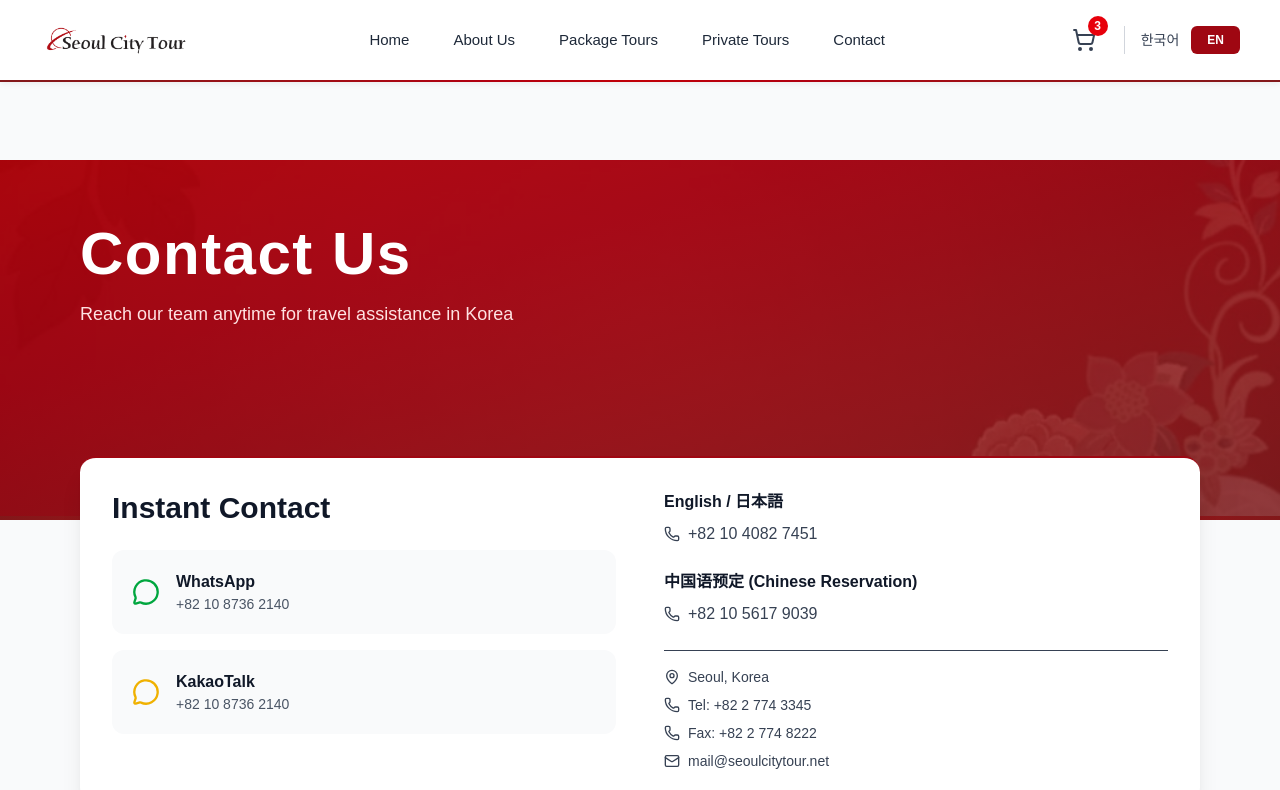
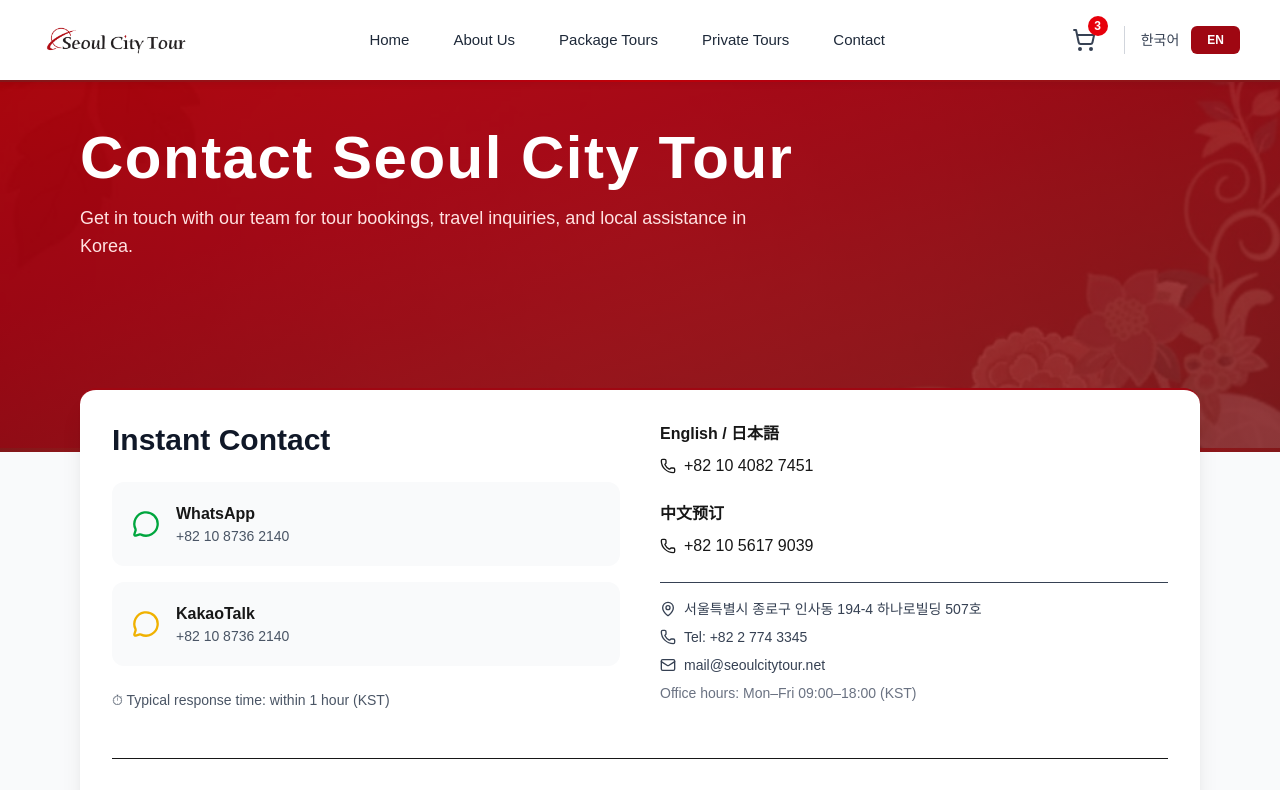
Before and after one commit to hdachan/myseosite, a Next.js app: page /en/contact in a window 1280 px wide. Shown: the top 790 px of the page. Built offline with nearby package versions, Linux system fonts and the light colour scheme.

Commit message:
20251223 SEO작업 faq,contact

```diff
--- a/src/app/en/contact/page.tsx
+++ b/src/app/en/contact/page.tsx
@@ -1,48 +1,121 @@
 import React from "react";
-import { Phone, Mail, MapPin, MessageCircle } from "lucide-react";
+import Image from "next/image";
+import type { Metadata } from "next";
+import { Phone, Mail, MapPin, MessageCircle, ArrowRight } from "lucide-react";
+
+/* ==============================
+   SEO Metadata
+============================== */
+export const metadata: Metadata = {
+  title: "Contact Seoul City Tour | WhatsApp, Kakao & Travel Support",
+  description:
+    "Contact Seoul City Tour for bookings and travel assistance in Korea. Reach us via WhatsApp, KakaoTalk, phone, or email. Fast response and multilingual support available.",
+  alternates: {
+    canonical: "https://yourdomain.com/en/contact",
+  },
+  robots: {
+    index: true,
+    follow: true,
+  },
+};
+
+/* ==============================
+   Structured Data (Schema)
+============================== */
+const structuredData = {
+  "@context": "https://schema.org",
+  "@type": ["Organization", "LocalBusiness"],
+  name: "Seoul City Tour",
+  url: "https://yourdomain.com",
+  logo: "https://yourdomain.com/images/logo.png",
+  email: "mail@seoulcitytour.net",
+  telephone: "+82-2-774-3345",
+  address: {
+    "@type": "PostalAddress",
+    streetAddress: "서울특별시 종로구 인사동 194-4 하나로빌딩 507호",
+    addressLocality: "Seoul",
+    addressRegion: "Jongno-gu",
+    addressCountry: "KR",
+  },
+  openingHours: "Mo-Fr 09:00-18:00",
+  contactPoint: [
+    {
+      "@type": "ContactPoint",
+      contactType: "customer support",
+      telephone: "+82-10-8736-2140",
+      availableLanguage: ["English", "Korean"],
+    },
+    {
+      "@type": "ContactPoint",
+      contactType: "Japanese support",
+      telephone: "+82-10-4082-7451",
+      availableLanguage: ["Japanese"],
+    },
+    {
+      "@type": "ContactPoint",
+      contactType: "Chinese support",
+      telephone: "+82-10-5617-9039",
+      availableLanguage: ["Chinese"],
+    },
+  ],
+};
 
 export default function ContactPage() {
   return (
-    <div className="min-h-screen bg-gray-50 pt-24">
-      {/* Hero Section */}
-      <div className="relative pb-32">
-        <div
-          className="absolute inset-0 bg-cover bg-center"
-          style={{ backgroundImage: "url('/images/background_korea_pt2.jpg')" }}
-        />
+    <main className="min-h-screen bg-gray-50 pt-0">
+      {/* ===== Structured Data Injection ===== */}
+      <script
+        type="application/ld+json"
+        dangerouslySetInnerHTML={{ __html: JSON.stringify(structuredData) }}
+      />
+
+      {/* ================= Hero Section (원래 비율 유지) ================= */}
+      <header className="relative pb-32">
+        <div className="absolute inset-0">
+          <Image
+            src="/images/background_korea_pt2.jpg"
+            alt="Seoul City skyline background"
+            fill
+            priority
+            className="object-cover"
+          />
+        </div>
+
         <div className="absolute inset-0 bg-gradient-to-br from-red-700/80 via-red-800/80 to-red-900/80" />
 
-        <div className="max-w-6xl mx-auto px-4 py-12 md:py-16 relative">
-          <h1 className="text-4xl md:text-5xl lg:text-6xl font-bold text-white mb-3 md:mb-4 tracking-wide">
-            Contact Us
+        <div className="relative z-10 max-w-6xl mx-auto px-4 py-12 md:py-16">
+          <h1 className="text-4xl md:text-5xl lg:text-6xl font-bold text-white mb-4 tracking-wide">
+            Contact Seoul City Tour
           </h1>
           <p className="text-red-100 text-base md:text-lg max-w-2xl">
-            Reach our team anytime for travel assistance in Korea
+            Get in touch with our team for tour bookings, travel inquiries, and
+            local assistance in Korea.
           </p>
         </div>
 
         <div className="absolute bottom-0 left-0 right-0 h-1 bg-gradient-to-r from-red-900 via-red-600 to-red-900" />
-      </div>
+      </header>
 
-      {/* Contact Overview - Overlapping */}
-      <div className="max-w-6xl mx-auto px-4 -mt-16 relative z-10 pb-16">
+      {/* ================= Contact Content ================= */}
+      <section className="max-w-6xl mx-auto px-4 -mt-16 relative z-10 pb-16">
         <div className="bg-white rounded-2xl shadow-xl p-6 md:p-8 border-t-2 border-red-800">
-          <div className="grid md:grid-cols-2 gap-8 md:gap-12">
-            {/* Instant Contact */}
-            <div>
+          <div className="grid md:grid-cols-2 gap-10">
+            {/* ===== Instant Contact ===== */}
+            <section>
               <h2 className="text-2xl md:text-3xl font-bold text-gray-900 mb-6">
                 Instant Contact
               </h2>
 
               <div className="space-y-4">
                 <a
-                  href="https://api.whatsapp.com/message/WAPNAALNN7UUL1?autoload=1&app_absent=0"
+                  href="https://api.whatsapp.com/message/WAPNAALNN7UUL1"
                   target="_blank"
+                  rel="noopener noreferrer"
                   className="flex items-center gap-4 p-5 rounded-xl bg-gray-50 hover:bg-white hover:shadow-lg transition"
                 >
                   <MessageCircle className="w-7 h-7 text-green-600" />
                   <div>
-                    <p className="font-bold text-gray-900">WhatsApp</p>
+                    <p className="font-bold">WhatsApp</p>
                     <p className="text-sm text-gray-600">+82 10 8736 2140</p>
                   </div>
                 </a>
@@ -50,59 +123,75 @@
                 <a
                   href="https://qr.kakao.com/talk/_MUOV7whPhIbnJ4Kx6NszOwhnTo-"
                   target="_blank"
+                  rel="noopener noreferrer"
                   className="flex items-center gap-4 p-5 rounded-xl bg-gray-50 hover:bg-white hover:shadow-lg transition"
                 >
                   <MessageCircle className="w-7 h-7 text-yellow-500" />
                   <div>
-                    <p className="font-bold text-gray-900">KakaoTalk</p>
+                    <p className="font-bold">KakaoTalk</p>
                     <p className="text-sm text-gray-600">+82 10 8736 2140</p>
                   </div>
                 </a>
               </div>
-            </div>
 
-            {/* Language / Office */}
-            <div className="space-y-6">
+              <p className="mt-6 text-sm text-gray-600">
+                ⏱ Typical response time: within 1 hour (KST)
+              </p>
+            </section>
+
+            {/* ===== Office & Address ===== */}
+            <section className="space-y-6">
               <div>
-                <p className="font-bold text-gray-900 mb-2">English / 日本語</p>
-                <p className="flex items-center gap-2 text-gray-700">
+                <p className="font-bold mb-2">English / 日本語</p>
+                <p className="flex items-center gap-2">
                   <Phone className="w-4 h-4" />
                   +82 10 4082 7451
                 </p>
               </div>
 
               <div>
-                <p className="font-bold text-gray-900 mb-2">
-                  中国语预定 (Chinese Reservation)
-                </p>
-                <p className="flex items-center gap-2 text-gray-700">
+                <p className="font-bold mb-2">中文预订</p>
+                <p className="flex items-center gap-2">
                   <Phone className="w-4 h-4" />
                   +82 10 5617 9039
                 </p>
               </div>
 
-              <div className="pt-4 border-t space-y-2 text-sm text-gray-700">
+              <address className="not-italic text-sm text-gray-700 space-y-2 border-t pt-4">
                 <p className="flex items-center gap-2">
                   <MapPin className="w-4 h-4" />
-                  Seoul, Korea
+                  서울특별시 종로구 인사동 194-4 하나로빌딩 507호
                 </p>
                 <p className="flex items-center gap-2">
                   <Phone className="w-4 h-4" />
                   Tel: +82 2 774 3345
                 </p>
                 <p className="flex items-center gap-2">
-                  <Phone className="w-4 h-4" />
-                  Fax: +82 2 774 8222
-                </p>
-                <p className="flex items-center gap-2">
                   <Mail className="w-4 h-4" />
                   mail@seoulcitytour.net
                 </p>
-              </div>
-            </div>
+                <p className="text-gray-500">
+                  Office hours: Mon–Fri 09:00–18:00 (KST)
+                </p>
+              </address>
+            </section>
+          </div>
+
+          {/* ===== Booking CTA ===== */}
+          <div className="mt-12 pt-8 border-t text-center">
+            <p className="text-lg font-semibold mb-4">
+              Ready to book your tour in Korea?
+            </p>
+            <a
+              href="/en/tours"
+              className="inline-flex items-center gap-2 px-6 py-3 rounded-full bg-red-700 text-white hover:bg-red-800 transition"
+            >
+              View Tour Packages
+              <ArrowRight className="w-4 h-4" />
+            </a>
           </div>
         </div>
-      </div>
-    </div>
+      </section>
+    </main>
   );
 }
--- /dev/null
+++ b/src/app/en/faq/FAQClient.tsx
@@ -0,0 +1,53 @@
+"use client";
+
+import { useState } from "react";
+import { ChevronDown } from "lucide-react";
+
+type FAQItem = {
+  question: string;
+  answer: string;
+};
+
+export default function FAQClient({ faqData }: { faqData: FAQItem[] }) {
+  const [openIndex, setOpenIndex] = useState<number | null>(0);
+
+  return (
+    <section className="space-y-4">
+      {faqData.map((faq, index) => {
+        const isOpen = openIndex === index;
+
+        return (
+          <div
+            key={index}
+            className="bg-white border border-gray-200 rounded-xl overflow-hidden transition-shadow hover:shadow-sm"
+          >
+            <button
+              onClick={() => setOpenIndex(isOpen ? null : index)}
+              className="w-full flex items-center justify-between px-6 py-5 text-left"
+              aria-expanded={isOpen}
+            >
+              <span className="font-medium text-gray-900">{faq.question}</span>
+              <ChevronDown
+                className={`w-5 h-5 text-gray-500 transition-transform duration-300 ${
+                  isOpen ? "rotate-180" : ""
+                }`}
+              />
+            </button>
+
+            <div
+              className={`grid transition-all duration-300 ease-in-out ${
+                isOpen
+                  ? "grid-rows-[1fr] opacity-100"
+                  : "grid-rows-[0fr] opacity-0"
+              }`}
+            >
+              <div className="overflow-hidden px-6 pb-6 text-gray-600 text-sm leading-relaxed">
+                {faq.answer}
+              </div>
+            </div>
+          </div>
+        );
+      })}
+    </section>
+  );
+}
--- a/src/app/en/faq/page.tsx
+++ b/src/app/en/faq/page.tsx
@@ -1,149 +1,145 @@
-"use client";
+// src/app/en/faq/page.tsx
+import { Metadata } from "next";
+import FAQClient from "./FAQClient";
 
-import { useState } from "react";
-import Link from "next/link";
-import { ChevronDown } from "lucide-react";
+// ==============================
+// SEO Metadata (hreflang + canonical 포함)
+// ==============================
+export const metadata: Metadata = {
+  title: "Seoul City Tours FAQ 2025 – Booking, Prices, Solo & Private Tours",
+  description:
+    "Answers to frequently asked questions about Seoul city tours: last-minute booking, solo travelers, group size, languages (English/Japanese/Chinese), pickup locations, cancellation, refunds, and more.",
 
-const faqs = [
+  alternates: {
+    canonical: "https://yourdomain.com/en/faq",
+    languages: {
+      en: "https://yourdomain.com/en/faq",
+      ja: "https://yourdomain.com/ja/faq",
+      zh: "https://yourdomain.com/zh/faq",
+      "x-default": "https://yourdomain.com/en/faq",
+    },
+  },
+
+  robots: {
+    index: true,
+    follow: true,
+  },
+};
+
+// ==============================
+// FAQ CONTENT (SEO + UI SOURCE)
+// ==============================
+const faqData = [
   {
-    question: "How late can I book a tour?",
-    answer: (
-      <>
-        You can book the tour <strong>up to 5 hours before departure</strong>,
-        subject to availability.
-        <br />
-        <br />
-        Some tours may close earlier if all seats are filled, so we recommend
-        booking in advance whenever possible.
-      </>
-    ),
+    question: "How late can I book a Seoul city tour?",
+    answer:
+      "Seoul city tours can be booked up to a minimum of 5 hours before the tour start time, subject to availability.",
   },
   {
-    question: "Can I join the tour as a solo traveler?",
-    answer: (
-      <>
-        Yes, <strong>solo travelers are always welcome</strong>.
-        <br />
-        <br />
-        Each tour has a minimum participant requirement. As long as that minimum
-        is met, you can join the tour even if you are traveling alone.
-        <ul className="mt-3 list-disc list-inside space-y-1">
-          <li>
-            <strong>Minimum 1 participant</strong>: Always available
-          </li>
-          <li>
-            <strong>Minimum 3 participants</strong>: You can join if other
-            guests are already booked
-          </li>
-        </ul>
-      </>
-    ),
+    question: "Can I join a Seoul tour as a solo traveler?",
+    answer:
+      "Yes, solo travelers are welcome to join our Seoul tours. Each tour has a minimum participant requirement. " +
+      "If the minimum is met, you can join even as a solo traveler. " +
+      "For example, tours with a minimum of 1 participant are always available, " +
+      "while tours with a minimum of 3 participants are available if another group has already booked.",
   },
   {
-    question: "What languages are available for the tour?",
-    answer: (
-      <>
-        Our tours are available in{" "}
-        <strong>English, Japanese, and Chinese</strong>.
-        <ul className="mt-3 list-disc list-inside space-y-1">
-          <li>
-            <strong>English tours</strong>: No minimum participant requirement
-          </li>
-          <li>
-            <strong>Japanese & Chinese tours</strong>: Available with a minimum
-            of 4 participants
-          </li>
-        </ul>
-        <p className="mt-2 text-sm text-gray-500">
-          Language availability may vary depending on the tour.
-        </p>
-      </>
-    ),
+    question: "What languages are available for Seoul city tours?",
+    answer:
+      "Seoul city tours are conducted in English, Japanese, and Chinese. " +
+      "Please note that Japanese and Chinese tours require a minimum of 4 participants.",
   },
   {
-    question: "How can I book a tour?",
-    answer: (
-      <>
-        You can book a tour using any of the following methods:
-        <ul className="mt-3 space-y-2">
-          <li>• Online booking via the tour product page</li>
-          <li>• Email: mail@seoulcitytour.net</li>
-          <li>• WhatsApp / KakaoTalk (English): +82 10-8736-2140</li>
-          <li>• KakaoTalk (Japanese): +82 10-4767-7451</li>
-          <li>• Viber (English): +82 10-8736-2140</li>
-        </ul>
-      </>
-    ),
+    question: "Where is the meeting point for Seoul city tours?",
+    answer:
+      "Meeting points vary depending on the tour. Most Seoul city tours start from major hotels in downtown Seoul, " +
+      "popular subway stations, or designated landmarks. " +
+      "The exact meeting point will be provided in your booking confirmation email.",
+  },
+  {
+    question: "Is hotel pickup included in Seoul city tours?",
+    answer:
+      "Hotel pickup is available for selected Seoul city tours. " +
+      "Some tours require participants to meet at a central meeting point. " +
+      "Please check the tour details or contact us in advance to confirm pickup availability.",
+  },
+  {
+    question: "What is your cancellation and refund policy?",
+    answer:
+      "Cancellations made at least 24 hours before the tour start time are eligible for a full refund. " +
+      "Cancellations made less than 24 hours before departure or no-shows are non-refundable. " +
+      "Refund policies may vary depending on the tour, so please review the specific tour terms before booking.",
+  },
+  {
+    question: "How can I book a Seoul city tour?",
+    answer:
+      "You can book a Seoul city tour through our website, by email, or via messaging apps. " +
+      "Email: mail@seoulcitytour.net. " +
+      "WhatsApp or KakaoTalk (English): +82 10 8736 2140. " +
+      "Viber: +82 10 8736 2140. " +
+      "KakaoTalk (Japanese): +82 10 4767 7451.",
   },
 ];
 
+// ==============================
+// FAQ Schema (JSON-LD for Google)
+// ==============================
+const faqSchema = {
+  "@context": "https://schema.org",
+  "@type": "FAQPage",
+  mainEntity: faqData.map((faq) => ({
+    "@type": "Question",
+    name: faq.question,
+    acceptedAnswer: {
+      "@type": "Answer",
+      text: faq.answer,
+    },
+  })),
+};
+
 export default function FAQPage() {
-  const [openIndex, setOpenIndex] = useState<number | null>(0);
-
   return (
     <main className="min-h-screen bg-gray-50 pt-24">
+      {/* FAQ Structured Data */}
+      <script
+        type="application/ld+json"
+        dangerouslySetInnerHTML={{ __html: JSON.stringify(faqSchema) }}
+      />
+
       <div className="max-w-4xl mx-auto px-6 py-16">
         {/* Header */}
         <header className="text-center mb-16">
           <h1 className="text-3xl md:text-4xl font-bold text-gray-900 mb-4">
-            Frequently Asked Questions
+            Seoul City Tour – Frequently Asked Questions
           </h1>
           <p className="text-gray-600 max-w-2xl mx-auto">
-            Everything you need to know before joining our tours in Seoul.
+            Everything you need to know before booking a Seoul city tour in
+            Korea.
           </p>
         </header>
 
-        {/* FAQ Accordion */}
-        <section className="space-y-4">
-          {faqs.map((faq, index) => {
-            const isOpen = openIndex === index;
+        {/* FAQ UI */}
+        <FAQClient faqData={faqData} />
 
-            return (
-              <div
-                key={index}
-                className="bg-white border border-gray-200 rounded-xl overflow-hidden transition-shadow hover:shadow-sm"
-              >
-                <button
-                  onClick={() => setOpenIndex(isOpen ? null : index)}
-                  className="w-full flex items-center justify-between px-6 py-5 text-left"
-                >
-                  <span className="font-medium text-gray-900">
-                    {faq.question}
-                  </span>
-                  <ChevronDown
-                    className={`w-5 h-5 text-gray-500 transition-transform duration-300 ${
-                      isOpen ? "rotate-180" : ""
-                    }`}
-                  />
-                </button>
-
-                <div
-                  className={`grid transition-all duration-300 ease-in-out ${
-                    isOpen
-                      ? "grid-rows-[1fr] opacity-100"
-                      : "grid-rows-[0fr] opacity-0"
-                  }`}
-                >
-                  <div className="overflow-hidden px-6 pb-6 text-gray-600 text-sm leading-relaxed">
-                    {faq.answer}
-                  </div>
-                </div>
-              </div>
-            );
-          })}
-        </section>
-
-        {/* CTA */}
-        <div className="mt-20 text-center">
-          <p className="text-gray-600 mb-4">
-            Still have questions? We’re happy to help.
+        {/* CTA Section */}
+        <div className="mt-20 text-center space-y-6">
+          <p className="text-gray-600">
+            Ready to explore Seoul with a guided city tour?
           </p>
-          <Link
-            href="/en/contact"
-            className="inline-flex items-center justify-center rounded-full bg-gray-900 px-8 py-3 text-sm font-medium text-white hover:bg-gray-800 transition"
-          >
-            Contact Us
-          </Link>
+          <div className="flex flex-col sm:flex-row gap-4 justify-center">
+            <a
+              href="/en/package"
+              className="inline-flex items-center justify-center rounded-full bg-red-700 px-8 py-3 text-sm font-medium text-white hover:bg-red-800 transition"
+            >
+              View Tour Packages
+            </a>
+            <a
+              href="/en/contact"
+              className="inline-flex items-center justify-center rounded-full border border-gray-300 px-8 py-3 text-sm font-medium text-gray-900 hover:bg-gray-100 transition"
+            >
+              Contact Us
+            </a>
+          </div>
         </div>
       </div>
     </main>
```
